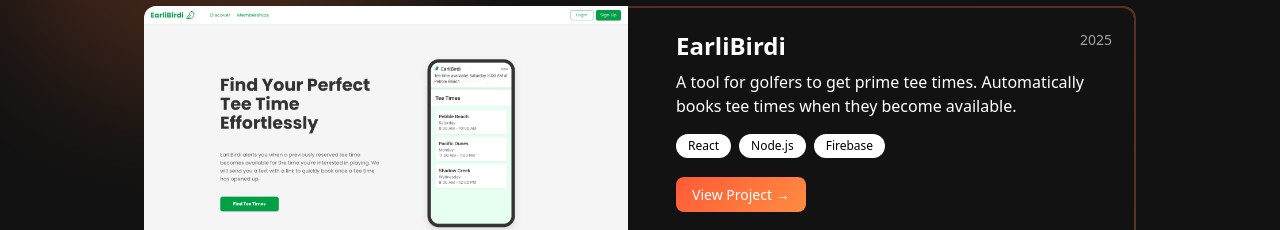
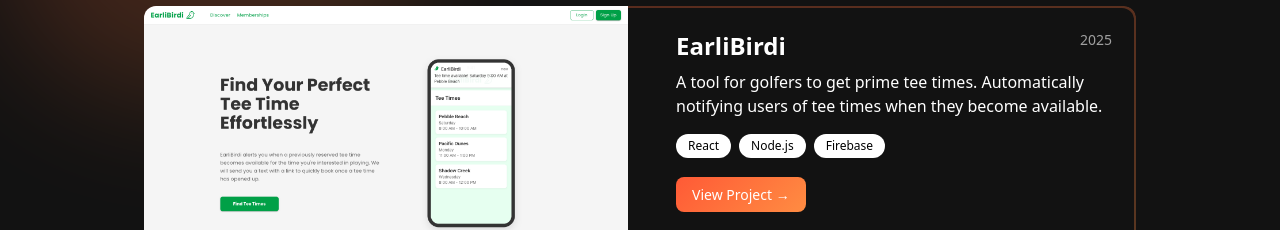
Before and after one commit to chrisfio/portfolio-website, a Next.js app: page /projects in a window 1280 px wide. Shown: the part 310-540 px from the top of the page. Built offline with nearby package versions, Linux system fonts and the light colour scheme.

Commit message:
fixed explaination of earlibirdi

```diff
--- a/src/app/projects/page.tsx
+++ b/src/app/projects/page.tsx
@@ -7,7 +7,7 @@
     {
       id: "earlibirdi",
       title: "EarliBirdi",
-      description: "A tool for golfers to get prime tee times. Automatically books tee times when they become available.",
+      description: "A tool for golfers to get prime tee times. Automatically notifying users of tee times when they become available.",
       tags: ["React", "Node.js", "Firebase"],
       link: "https://earlibirdi.com",
       imageUrl: "/earlibirdi.png", // Add a placeholder image to your public folder
```
